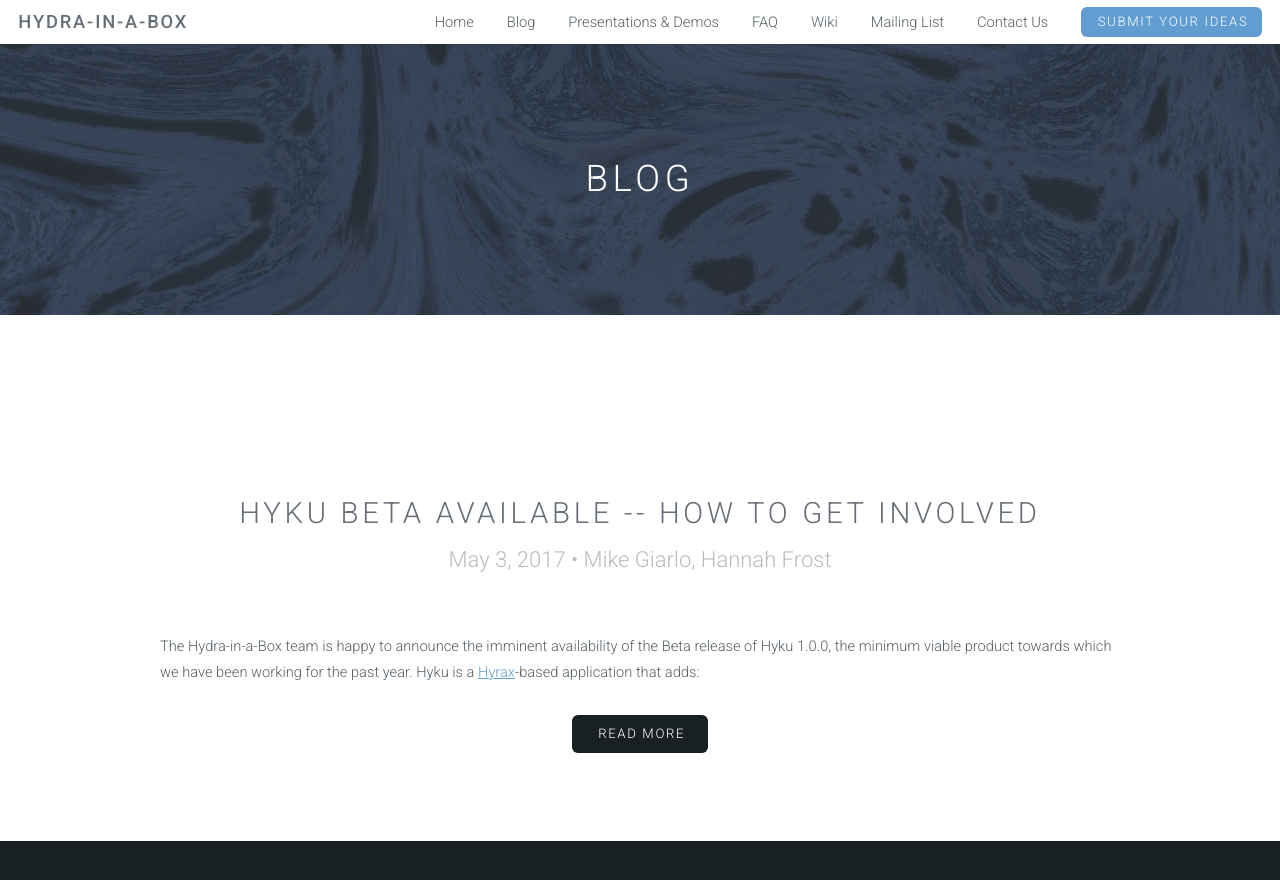
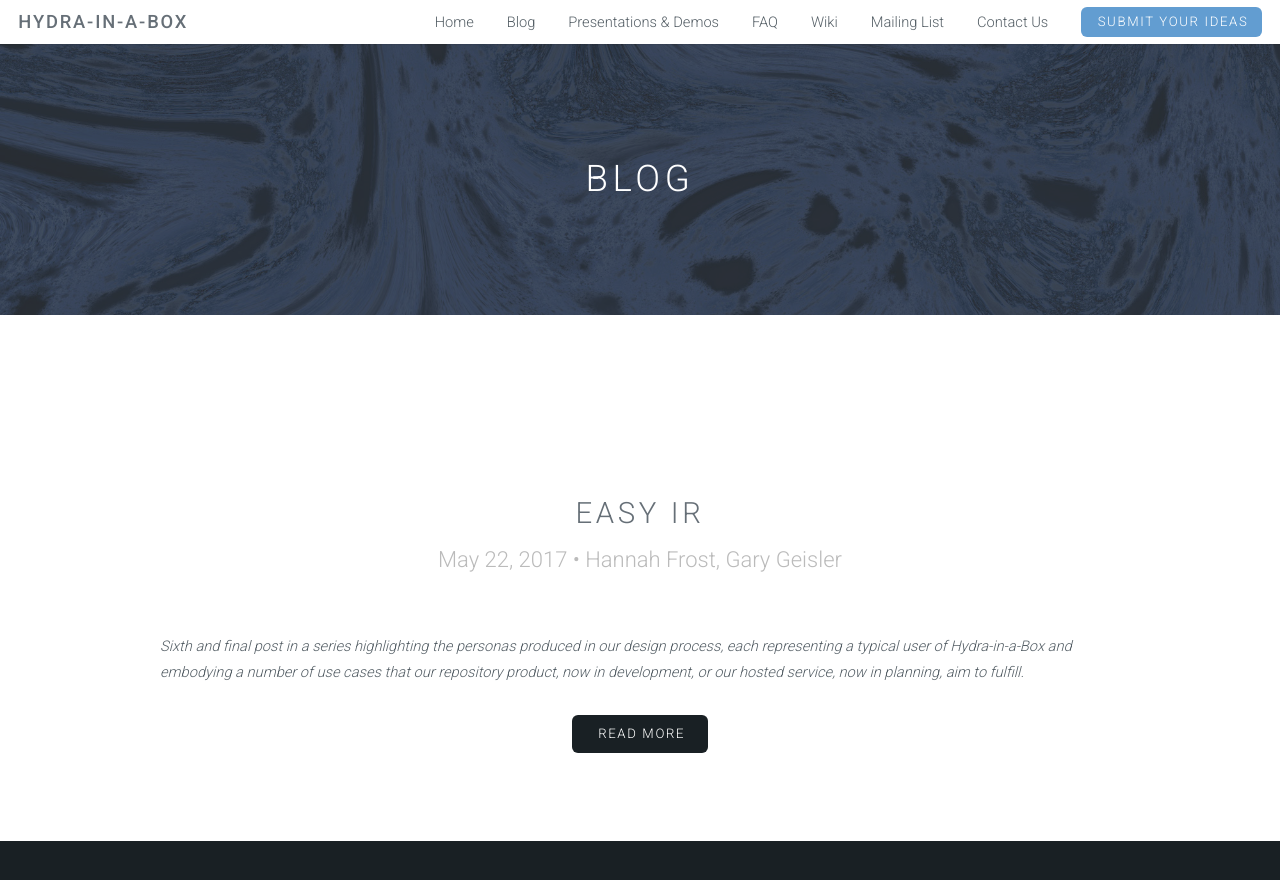
Before and after one commit to samvera-labs/hyku.github.io, a Jekyll site: the page built from blog.html, in a window 1280 px wide and 900 px high. Shown: the top 880 px of the window. Built offline with Jekyll 4.4.1, drawn with Linux system fonts in a browser that asks for light colours.

Commit message:
update to previous presentation list and new blog post

```diff
--- a/_data/previous_presentations.yaml
+++ b/_data/previous_presentations.yaml
@@ -1,3 +1,10 @@
+- title: Hyku, the Hydra in a Box repository
+  presenters:
+    - Hannah Frost
+  event: Powering Linked Data and Hosted Solutions with Fedora
+  location: online webinar
+  date: 2017-05-15
+  url: http://duraspace.org/node/3181
 - title: Hydra-in-a-Box Project Update
   presenters:
     - Michael Della Bitta
--- /dev/null
+++ b/_posts/2017-05-22-easy-ir.markdown
@@ -0,0 +1,31 @@
+---
+layout: post
+title: Easy IR
+author: Hannah Frost, Gary Geisler
+---
+
+*Sixth and final post in a series highlighting the personas produced in our design process, each representing a typical user of Hydra-in-a-Box and embodying a number of use cases that our repository product, now in development, or our hosted service, now in planning, aim to fulfill.*
+
+Faustino Lund, a researcher and professor at a large public university, is the central character of this persona. For an institutional repository service to be useful, Faustino has a few basic criteria: it must offer an easy to use, efficient way to add and describe a variety of research files, and an easy way to see updated statistics and usage analytics so he can quickly know the reach of his work.
+
+<figure class="image fit persona">
+  <a href="/images/Hydra-in-a-Box_Persona-Researcher.png">
+    <img src="/images/Hydra-in-a-Box_Persona-Researcher.png" alt="Researcher/Professor persona" />
+  </a>
+</figure>
+
+Faustino is looking for the ability to upload multiple files of different types to create a single work with nested components. This kind of heterogeneous, structured content is not uncommon for academic scholars who produce works in the course of teaching and conducting research. Hyku, the Hydra-in-a-Box repository, supports this need, offering a great deal of flexibility in the way that files can be arranged within a work. It is also possible to upload, create, and describe a batch of works in a streamlined workflow.
+
+Busy professors and researchers appreciate the ability to enable members of their team or department staff to manage repository activities on the behalf of themselves or other collaborators. Hyku supports this need in several ways. It is possible to designate another user as a proxy depositor, so they can effectively create works associated with you (and your user account). Hyku also is developing underlying support for user groups, which will make it more efficient to allow multiple users to engage with repository activities, including having the ability for a single user to proxy for a group representing multiple other users.  Also, in the context of an administrative set, the set’s creator can designate another user as a co-manager of the set, which helps to distribute and share the privileges and responsibilities of set management.
+
+The persona scenario mentions a few features that support research publications in particular: delayed release (embargo), <a href="https://orcid.org/">ORCID</a>, and <a href="https://www.doi.org/">DOI</a>. It is not uncommon for researchers to delay the release of their research or publications due to a contractual arrangement with a publisher or simply to extend the time period before their intellectual property is published and accessible by others. Hyku provides the ability to apply an embargo at the time a work is deposited, a practical benefit to the researcher so that they can deposit at their convenience and schedule the publication date as needed.
+
+Also in the persona, we read how Faustino enters his personal ORCID with his deposited conference paper so that it can be associated with his research profile across networked scholarly communication indexes and databases. Currently Hyku allows a user to enter their ORCID on their profile page; future work may involve integration with the ORCID service infrastructure so that the associations between the researcher and their works in Hyku are made automatically. Hyku also has a metadata field where a depositor can enter an existing DOI link for a publication, a good practice for ensuring related resources are linked; leveraging that DOI link to auto-populate the other Hyku metadata fields with values from the source object relies on a technical integration to be added to Hyku in the future.
+
+Reporting features are needed by all users of a repository, but they can serve a particularly critical role in the circumstances of faculty researchers who need to reliably quantify and demonstrate the impact of their research through its use by others. The Hydra-in-a-Box team has implemented some basic improvements to the statistics and reporting features in Hyku, and has improved how this data is displayed in the administrative dashboard. Additional interface design work is underway now to further enhance reports, and with the integration of Google Analytics, work which is already prioritized and specified for a future work cycle, the reporting features will achieve a greater level of completeness, detail and utility.
+
+(You can download
+<a href="https://wiki.duraspace.org/download/attachments/76841397/Hydra-in-a-Box%20Personas.pdf?version=3&modificationDate=1465782652119&api=v2">all six of the Hydra-in-a-Box personas</a>
+and other
+<a href="https://wiki.duraspace.org/display/hydra/Hydra-in-a-Box+Design+Documents">project design documents</a>
+from the DuraSpace wiki.)
```
